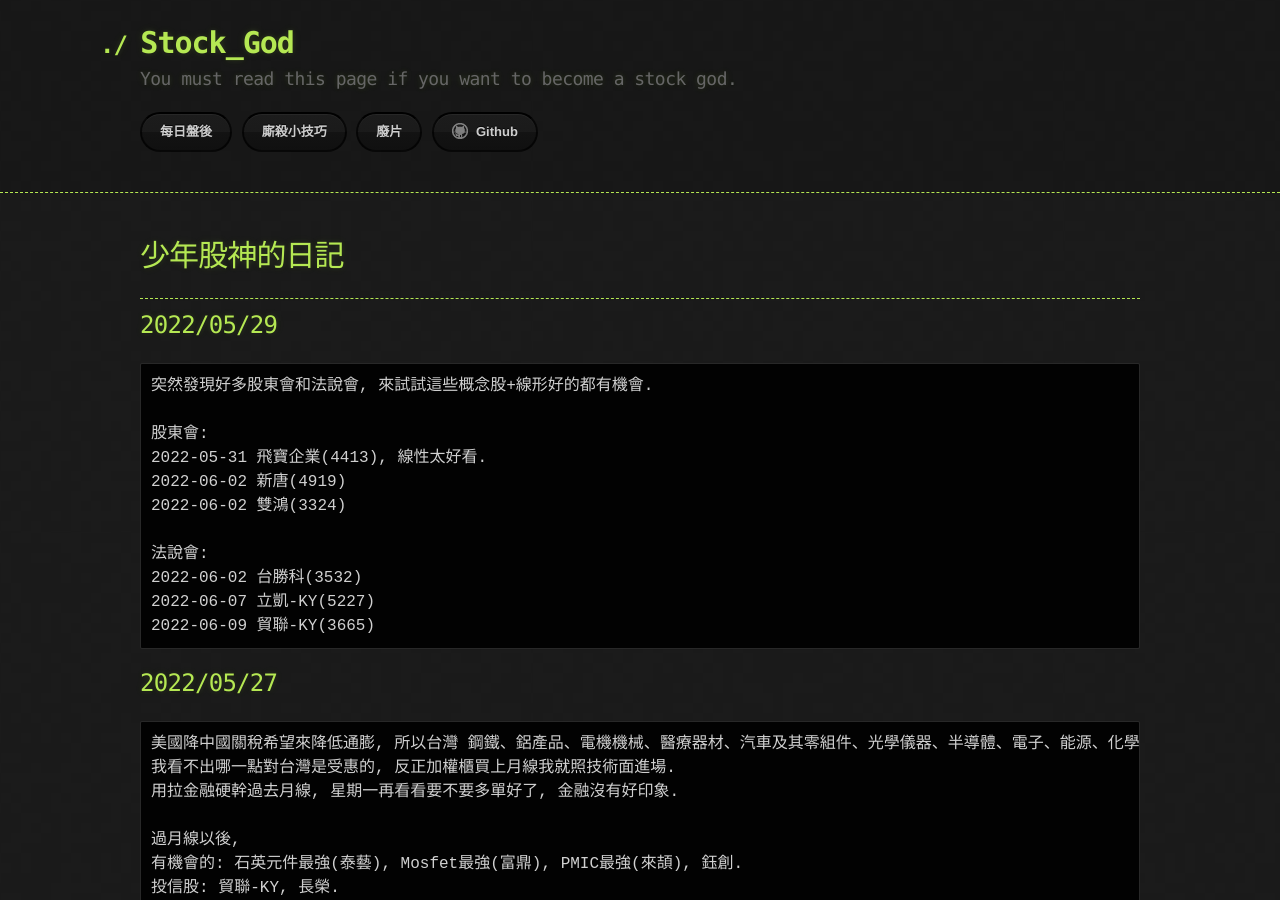
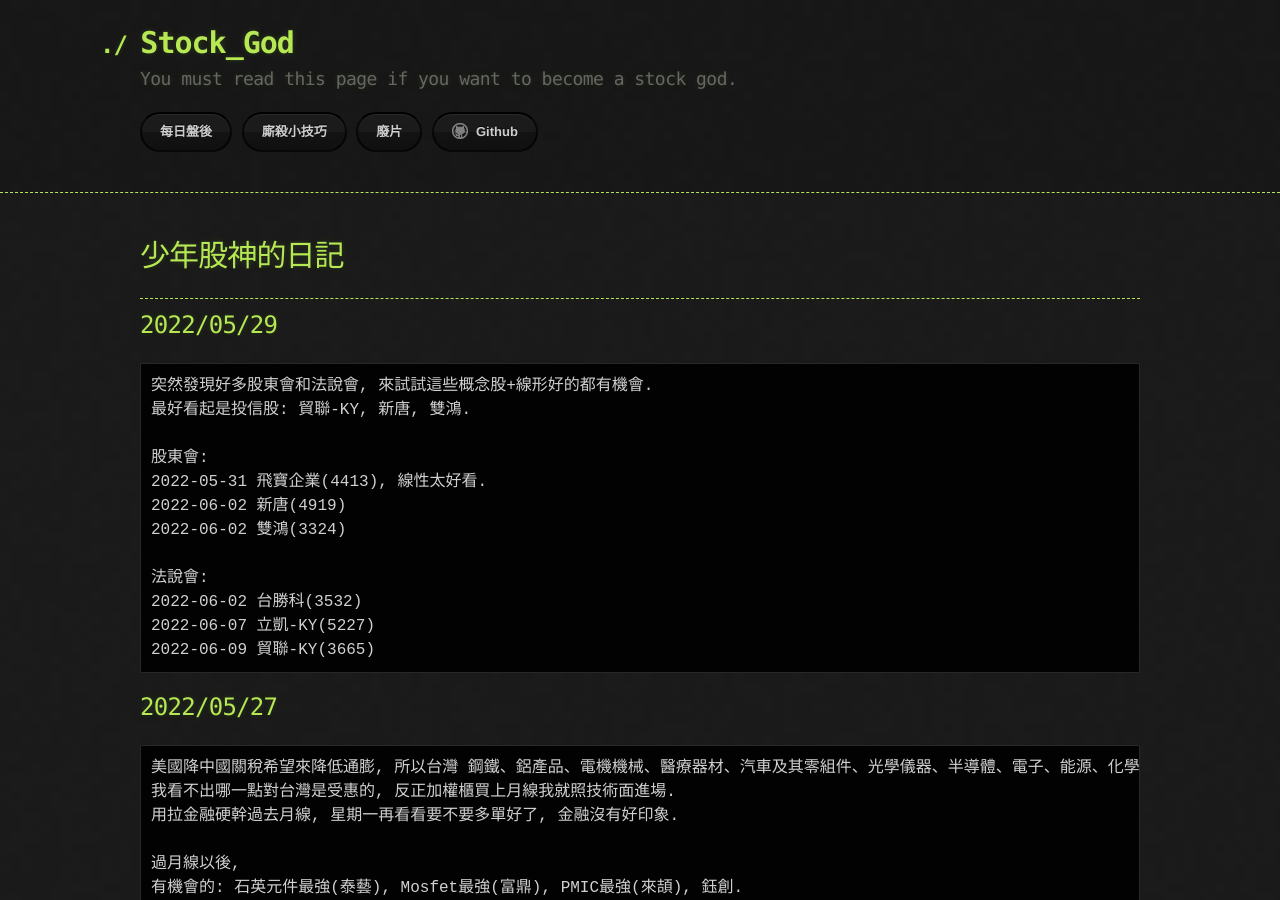
Before and after one commit to lepg5487/Stock_God, a Jekyll site: the page built from index.md, in a window 1280 px wide and 900 px high. Built offline with Jekyll 4.4.1, drawn with Linux system fonts in a browser that asks for light colours; our own code applies the rules of GitHub Pages for plain Markdown files.

Commit message:
Update index.md

````diff
--- a/index.md
+++ b/index.md
@@ -9,6 +9,7 @@ layout: testlayouts
 ## 2022/05/29
 ```
 突然發現好多股東會和法說會, 來試試這些概念股+線形好的都有機會.
+最好看起是投信股: 貿聯-KY, 新唐, 雙鴻.
 
 股東會:
 2022-05-31 飛寶企業(4413), 線性太好看.
````
